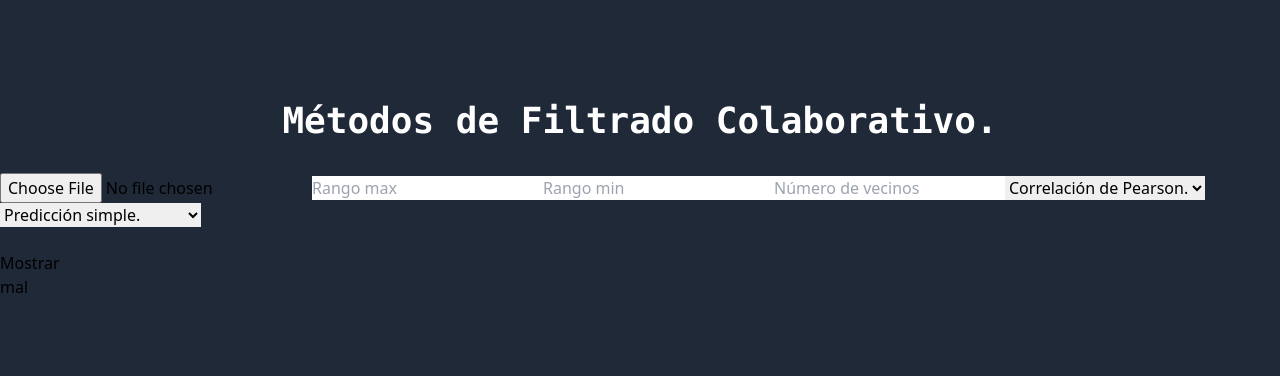
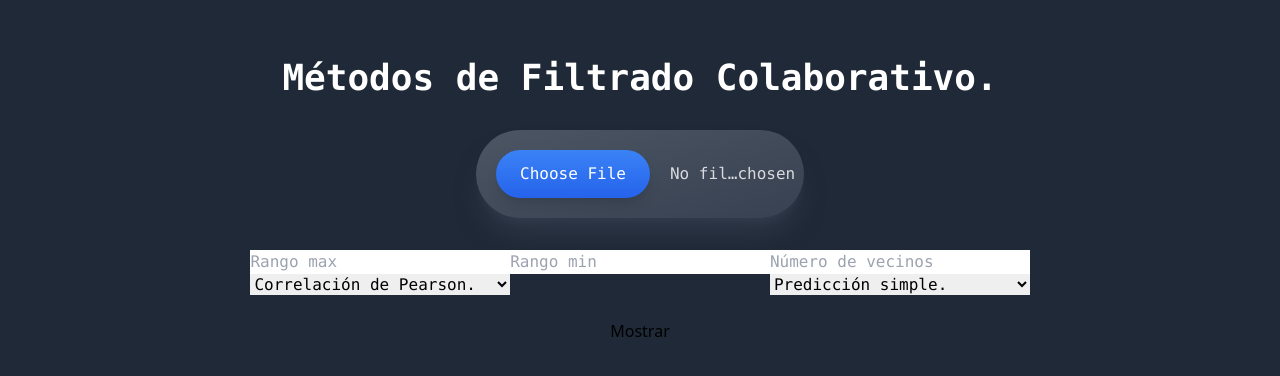
Before and after one commit to alu0101321141/ProyectoGCO, a React (Vite) app: page / in a window 1280 px wide. Shown: the part 216-592 px from the top of the page. Built offline with nearby package versions, Linux system fonts and the light colour scheme.

Commit message:
Formato inicial aplicado y estilos de boton File.

```diff
--- a/src/componets/Datos.jsx
+++ b/src/componets/Datos.jsx
@@ -21,9 +21,26 @@ export function Datos() {
         Métodos de Filtrado Colaborativo.
         </p>
       </div>
+      <div className="grid place-content-center">
       {/*Lectura del archivo*/}
         <input
           type="file"
+          className="
+            file:bg-gradient-to-b file:from-blue-500 file:to-blue-600
+            file:px-6 file:py-3 file:m-5
+            file:border-none
+            file:rounded-full
+            file:text-white
+            file:cursor-pointer
+            file:shadow-lg file:shadown-blue600/50
+
+            text-medium font-mono
+            bg-gradient-to-br from-gray-600 to-gray-700
+            text-white/80
+            rounded-full
+            cursor-pointer
+            shadow-xl shadow-gray-700/60
+            "
           accept=".txt"
           onChange={(e) => {
             let file = new FileReader();
@@ -34,7 +51,8 @@ export function Datos() {
             else setArchivoData(undefined);
           }}
         />
-
+      </div>
+      <div className="grid grid-cols-3 place-content-center mt-8 text-medium font-mono">
         {/*Lectura de rangoMax*/}
         <input
           placeholder="Rango max"
@@ -73,6 +91,9 @@ export function Datos() {
           <option>Distancia Euclídea.</option>
         </select>
 
+        <div>
+        </div>
+
         {/*Lectura de prediccion*/}
         <select
           onChange={(e) => {
@@ -87,7 +108,9 @@ export function Datos() {
         <p>
           {errorArchivo} <br/> {errorVecinos}
         </p>
+      </div>
 
+      <div className="grid place-content-center">
       <button
           onClick={() => {
             setErrorArchivo("");
@@ -118,6 +141,7 @@ export function Datos() {
         >
         Mostrar
         </button>
+      </div>
     </>
   );
 }
@@ -208,7 +232,7 @@ function prediccionSimpleMedia(matriz, posicion, arrayVecinos, numeroVecinos, pr
           calcularMedia(matriz[indexMejVec[i]]));
     denominador += Math.abs(arrayVecinos[indexMejVec[i]]);
   }
-
+  console.log(prediccion);
   if (prediccion === "Predicción simple.") return ({valor : numerador / denominador,
                                      mejorVec: indexMejVec});
   return ({valor : calcularMedia(matriz[usuarioIndex]) + (numerador / denominador),
@@ -251,6 +275,7 @@ function generarVecinos(matriz, metrica) {
     let aux = [];
     for (let j = 0; j < matriz.length; j++) {
       if (i !== j) {
+        console.log(metrica)
         if (metrica === "Correlación de Pearson.")
           aux.push(
             correlacionPearson(
--- a/src/componets/Resultado.jsx
+++ b/src/componets/Resultado.jsx
@@ -57,13 +57,6 @@ export function Resultado() {
       </>
     );
   }
-
-  // Si no se ha realizado el calculo.
-  return (
-    <>
-    <h1>mal</h1>
-    </>
-  );
 }
 
 // funcion que rellena la matriz.
```
Lines whose indentation alone changed are shown as unchanged.
